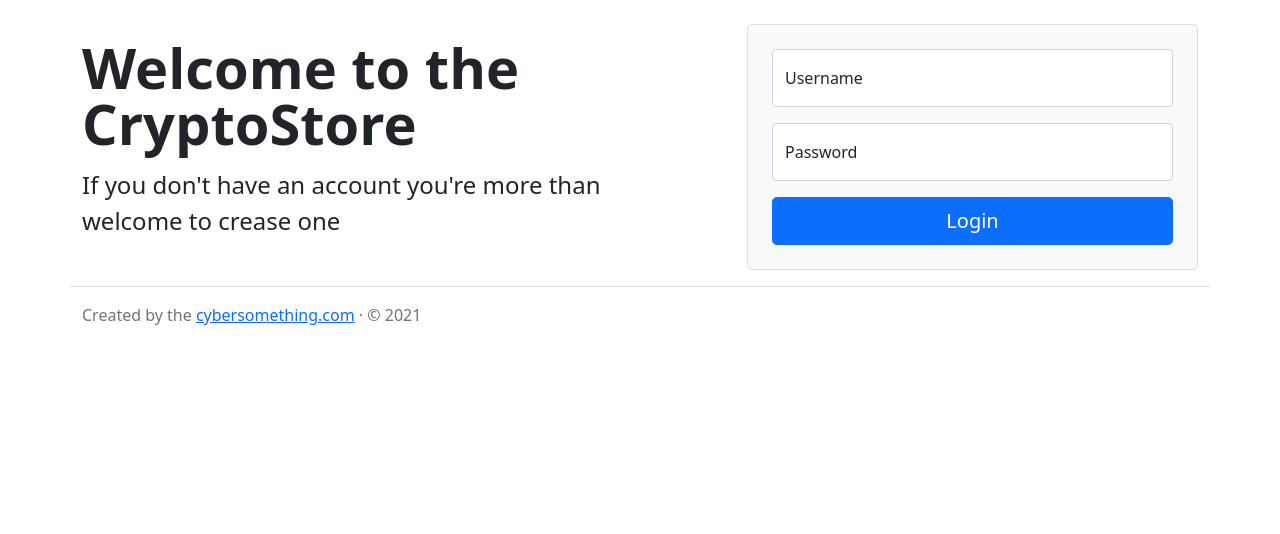
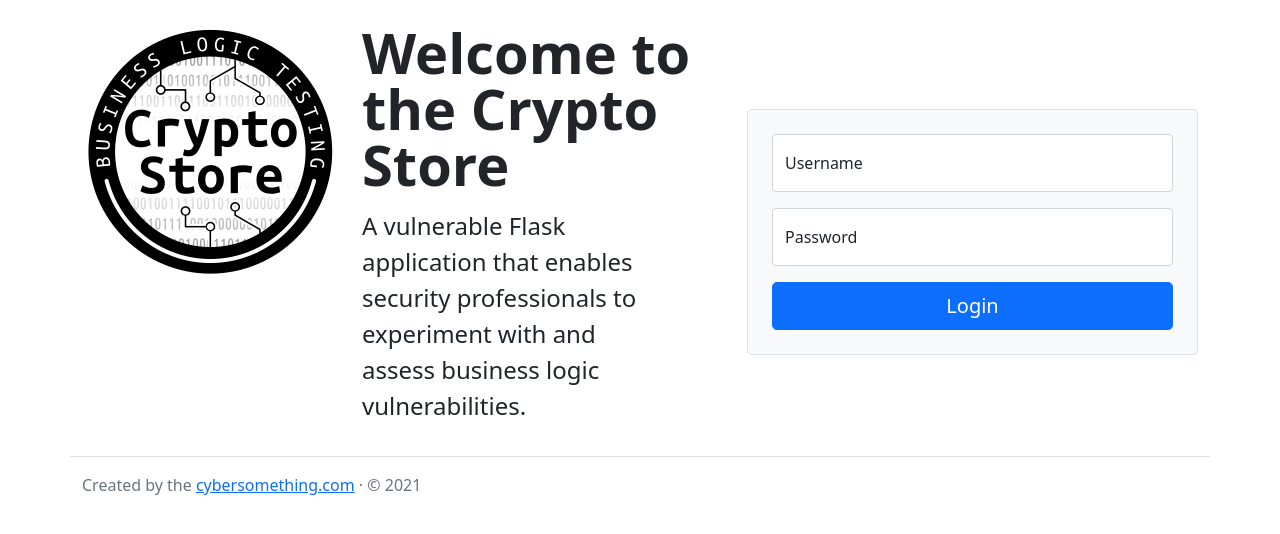
Before and after one commit to Cyber-something/BusinessLogicTesting, a Flask app: page /login in a window 1280 px wide. Shown: the part 69-603 px from the top of the page. Run offline with Flask 2, Linux system fonts and the light colour scheme.

Commit message:
Refined readme file and small changes to the login screen

```diff
--- a/templates/login.html
+++ b/templates/login.html
@@ -7,8 +7,15 @@
 {% block content %}
 <div class="row align-items-center">
   <div class="col-xl-7 text-lg-start">
-    <h1 class="display-4 fw-bold lh-1 mb-3">Welcome to the CryptoStore</h1>
-    <p class="col-lg-10 fs-4">If you don't have an account you're more than welcome to crease one</p>
+    <div class="row justify-content-md-center">
+      <div class="col-md-auto text-center mb-3">
+        <img src="{{ url_for('static', filename='cyberstorelogo_small.png')}}" class="image-fluid">
+      </div>
+      <div class="col-md">
+        <h1 class="display-4 fw-bold lh-1 mb-3">Welcome to the Crypto Store</h1>
+    <p class="col-lg-10 fs-4">A vulnerable Flask application that enables security professionals to experiment with and assess business logic vulnerabilities.</p>
+      </div>
+    </div>
   </div>
 
   <div class="mx-auto col-xl-5">
```
Also changed, not shown: README.md.
